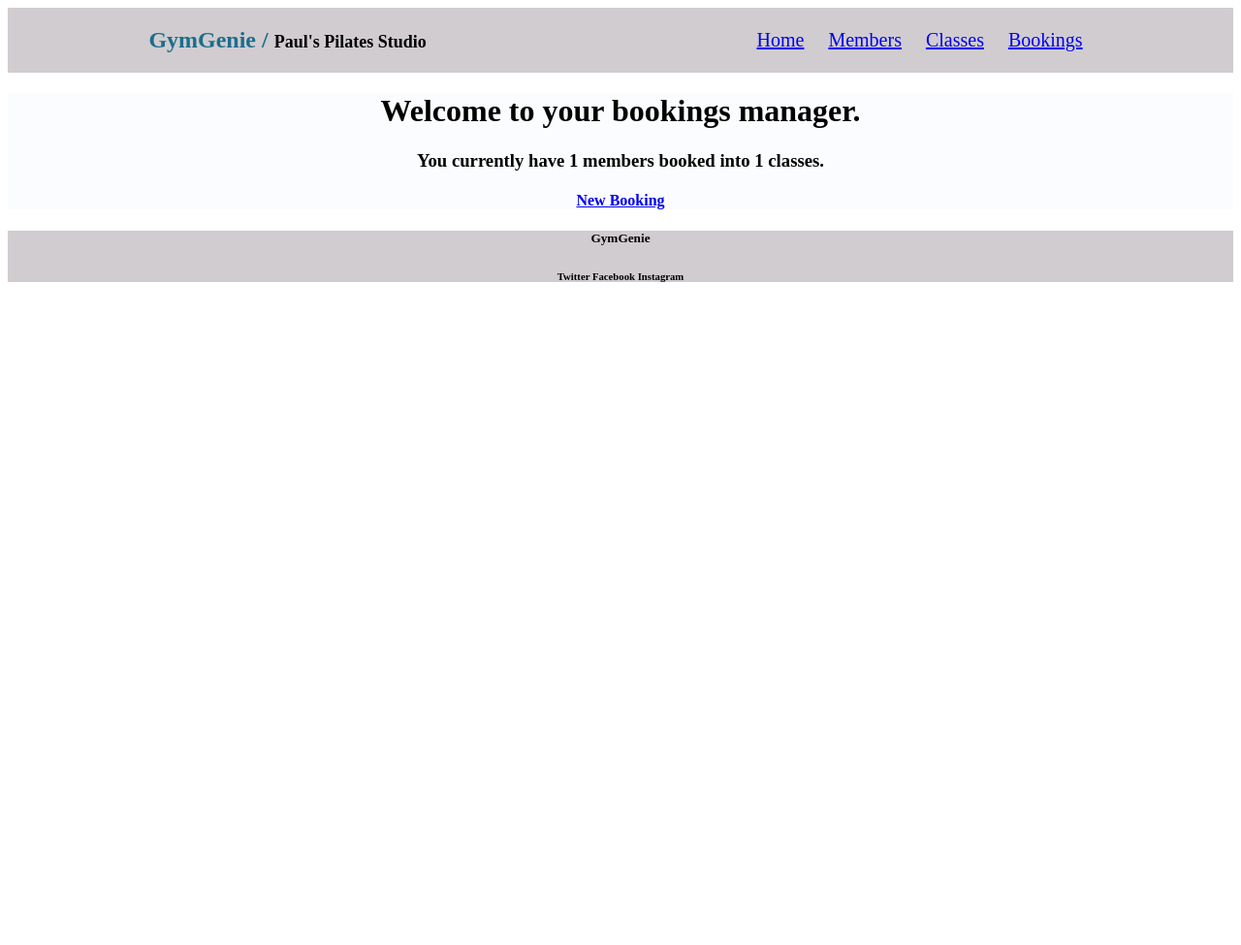
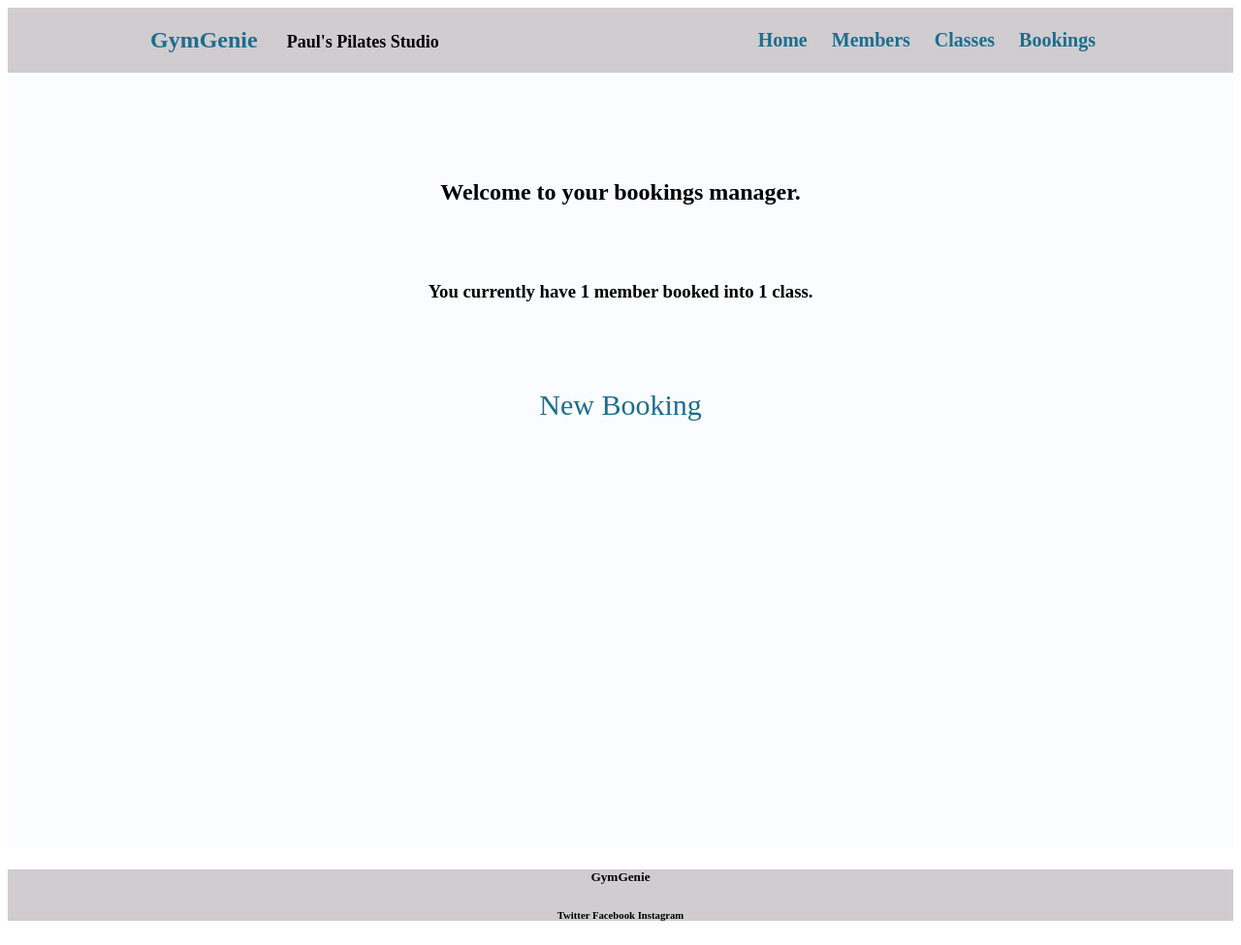
Before and after one commit to Dan7-7-7/Gym-Project, a Flask app: page / in a window 1280 px wide. Shown: the whole page at 97% size. Before the commit the page ends 291 px from the top, so only its background shows below. Run offline with Flask 2, Linux system fonts and the light colour scheme; a database or web service that is not in the repository returns one stand-in record (values such as "Sample title"); some libraries are stand-ins or nearby versions.

Commit message:
battled with CSS

```diff
--- a/app.py
+++ b/app.py
@@ -18,7 +18,15 @@
     num_members = 0
     for session in all_sessions:
         num_members += len(session_repository.all_booked_members(session))
-    return render_template('index.html', title="Homepage", num_classes=num_classes, num_members=num_members)
+    if num_members == 1:
+        booked_members = "1 member"
+    else:
+        booked_members = f"{num_members} members"
+    if num_classes == 1:
+        booked_classes = "1 class"
+    else:
+        booked_classes = f"{num_classes} classes"
+    return render_template('index.html', title="Homepage", booked_classes=booked_classes, booked_members=booked_members)
 
 if __name__ == '__main__':
     app.run(debug=True)
--- a/static/css/style.css
+++ b/static/css/style.css
@@ -1,6 +1,7 @@
 main {
     text-align: center;
     background-color: #FBFCFF;
+    min-height: 100vh;
 }
 
 footer {
@@ -32,10 +33,12 @@
 
 .genie {
     color: #1C6E8C;
+    margin: 15px;
 }
 
 .smaller {
     font-size: large;
+    margin: 15px;
 }
 
 .nav_bar {
@@ -52,4 +55,46 @@
     display: inline;
     margin: 10px;
     font-size: 20px;
+    font-weight: bold;
 }
+
+a:link, a:visited {
+    text-decoration: none;
+    color: #1C6E8C;
+}
+
+a:hover, a:active {
+    text-decoration: none;
+    color: #15566e;
+}
+
+#new-booking {
+    font-size: 30px;
+    color: #1C6E8C;
+}
+
+.index-container {
+    display: flex;
+    flex-direction: column;
+    justify-content: space-evenly;
+    align-items: center;
+    padding: 70px 0;
+}
+
+.page-container {
+    display: flex;
+    flex-direction: column;
+    justify-content: space-evenly;
+    align-items: center;
+}
+
+.item {
+    margin: 20px;
+}
+
+.list-item {
+    margin: 10px;
+}
+/* button {
+
+} */
--- a/templates/base.html
+++ b/templates/base.html
@@ -12,7 +12,7 @@
         <section class="container">
             <div class="brand_names">
                 <h2>
-                    <span class="genie">GymGenie / </span><span class="smaller">Paul's Pilates Studio</span>
+                    <span class="genie">GymGenie</span><span class="smaller">Paul's Pilates Studio</span>
                 </h2>
             </div>
             <div class="nav_bar">
--- a/templates/index.html
+++ b/templates/index.html
@@ -1,8 +1,16 @@
 {% extends "base.html" %}
 {% block content %}
 
-<h1>Welcome to your bookings manager.</h1>
-<h3>You currently have {{num_members}} members booked into {{num_classes}} classes.</h3>
-<h4><a href="/bookings/new">New Booking</a></h5>
+<section class="index-container">
+    <div class="item">
+        <h1>Welcome to your bookings manager.</h1>
+    </div>
+    <div class="item">
+        <h3>You currently have {{booked_members}} booked into {{booked_classes}}.</h3>
+    </div>
+    <div class="item">
+        <p id="new-booking"><a href="/bookings/new">New Booking</a></p>
+    </div>
+</section>
 
 {% endblock %}
--- a/templates/members/single_member.html
+++ b/templates/members/single_member.html
@@ -10,7 +10,7 @@
 {% if member.activated == True %}
     <p><a href="/members/{{member.id}}/deactivate/confirm">Deactivate</a></p>
 {% else %}
-    <p><b>DEACTIVATED</b></p>
+    <p><b>Deactivated</b></p>
     <p><a href="/members/{{member.id}}/reactivate">Reactivate</a></p>
 {% endif %}
 
--- a/templates/sessions/single_session.html
+++ b/templates/sessions/single_session.html
@@ -9,7 +9,7 @@
 {% if session.activated == True %}
     <p><a href="/classes/{{session.id}}/deactivate/confirm">Deactivate</a></p>
 {% else %}
-    <p><b>DEACTIVATED</b></p>
+    <p><b>Deactivated</b></p>
     <p><a href="/classes/{{session.id}}/reactivate">Reactivate</a></p>
 {% endif %}
 {% endblock %}
```
Also changed, not shown: templates/members/index.html (+6 -4 lines), templates/sessions/index.html (+11 -5 lines).
